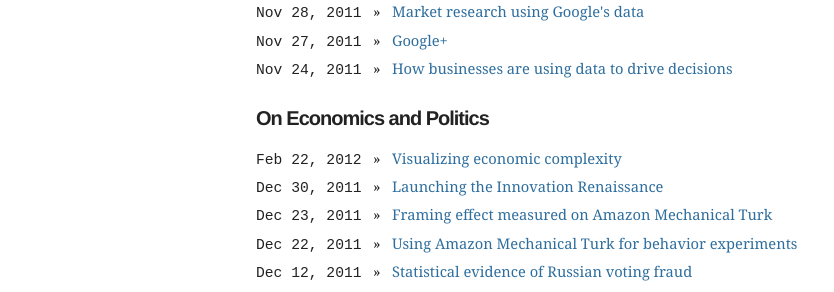
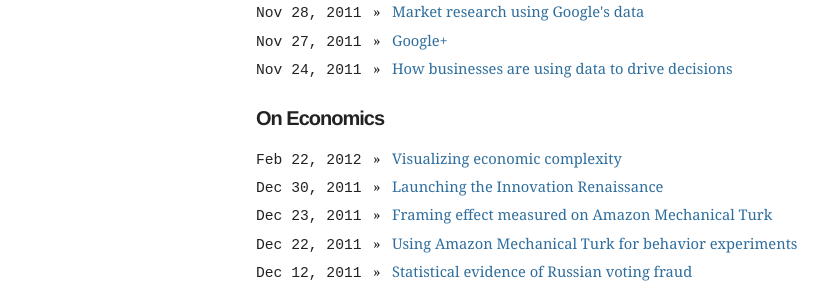
Before and after one commit to mbwong/mbwong.github.com, a Jekyll site: the page built from index.html, in a window 1280 px wide. Shown: the part 556-848 px from the top of the page, without its empty margins (94-928 px from the left). Built offline with Jekyll 4.4.1, drawn with Linux system fonts in a browser that asks for light colours.

Commit message:
Update index.html

```diff
--- a/index.html
+++ b/index.html
@@ -27,7 +27,7 @@ layout: default
   {% endfor %}
   </ul>
 
-  <h2 style="margin-top: 25px">On Economics and Politics</h2>
+  <h2 style="margin-top: 25px">On Economics</h2>
   <ul style="list-style: none; padding: 0; margin: 0;">
   {% for post in site.tags.economics %}
     <li>
```
